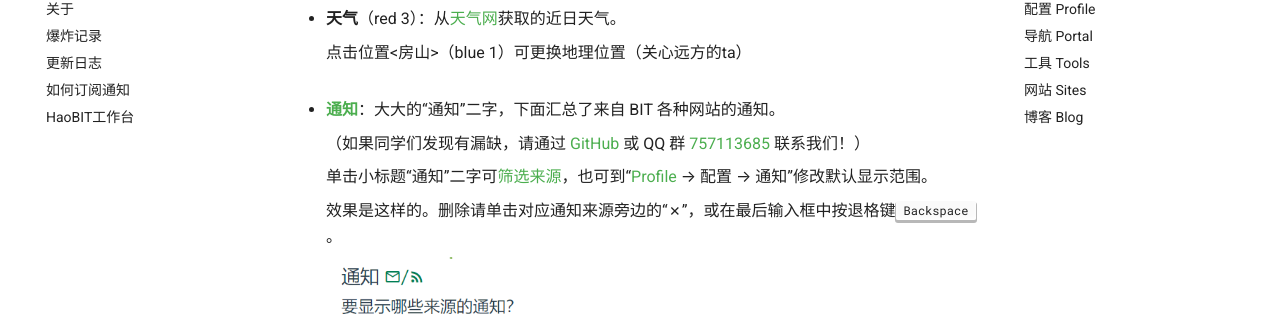
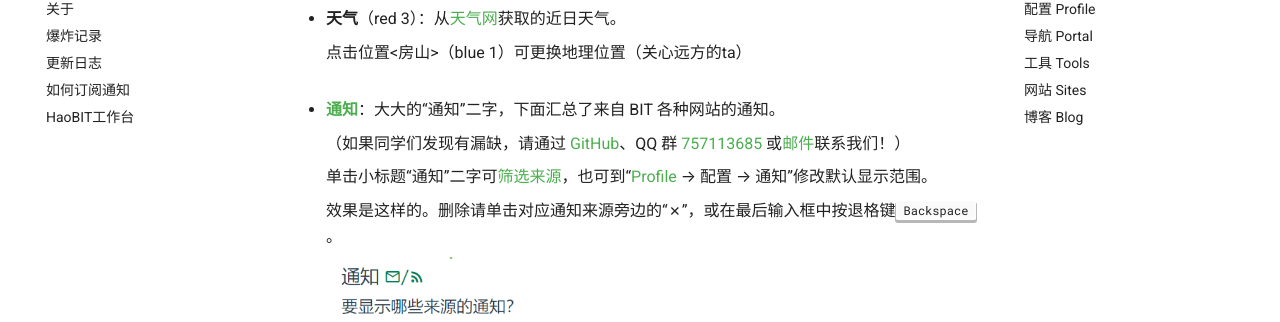
Before and after one commit to Capchdo/blog, an MkDocs documentation site: the page built from docs/index.md, in a window 1280 px wide and 900 px high, scrolled down 954 px. Shown: the part 126-448 px from the top of the window. Built offline with MkDocs 1.6.1 and Material for MkDocs 9.7.7, drawn with Linux system fonts in a browser that asks for light colours; comment, search, counter and statistics services are not loaded.

Commit message:
添加邮箱

```diff
--- a/docs/index.md
+++ b/docs/index.md
@@ -22,7 +22,7 @@
 
 - [**通知**][notice]：大大的“通知”二字，下面汇总了来自 BIT 各种网站的通知。
 
-  （如果同学们发现有漏缺，请通过 [GitHub](https://github.com/ydX-2147483647/bulletin-issues-transferred/issues) 或 QQ 群 [757113685][qq] 联系我们！）
+  （如果同学们发现有漏缺，请通过 [GitHub](https://github.com/ydX-2147483647/bulletin-issues-transferred/issues)、QQ 群 [757113685][qq] 或[邮件](mailto:contact@capchdo.com)联系我们！）
 
   单击小标题“通知”二字可[筛选来源](https://haobit.top/dev/site/notice/)，也可到“[Profile][profile] → 配置 → 通知”修改默认显示范围。
 
```
